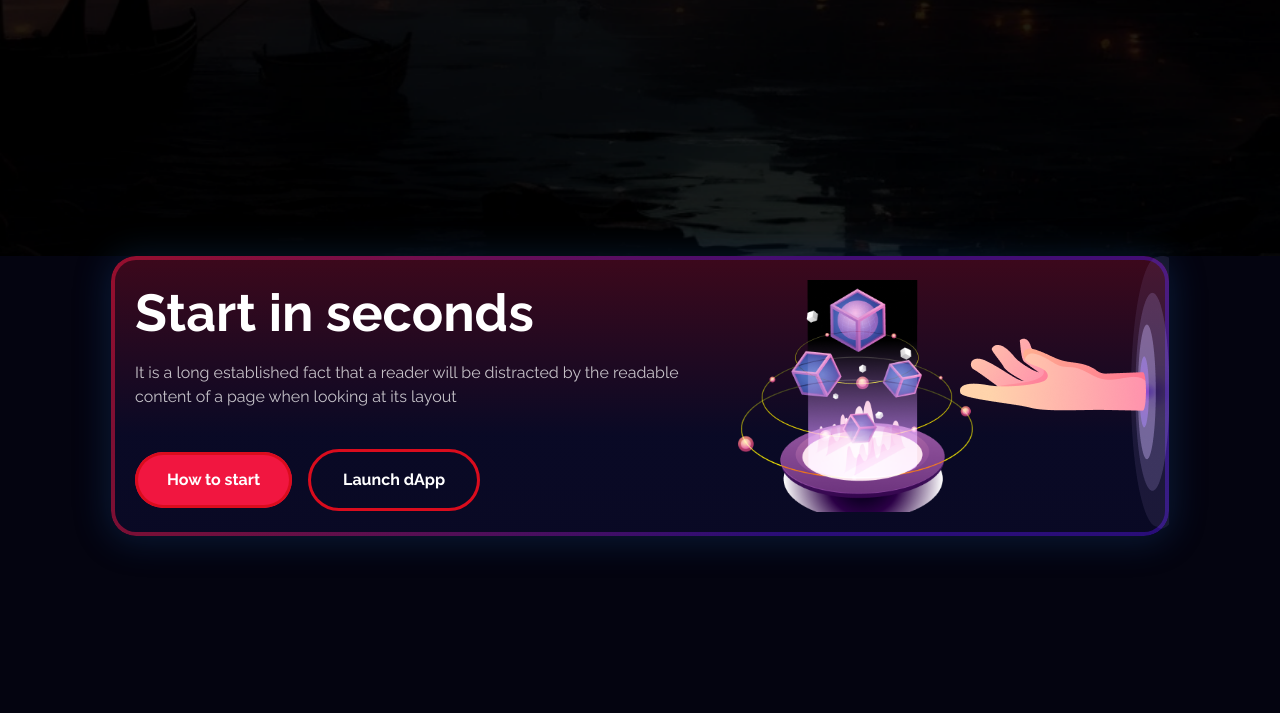
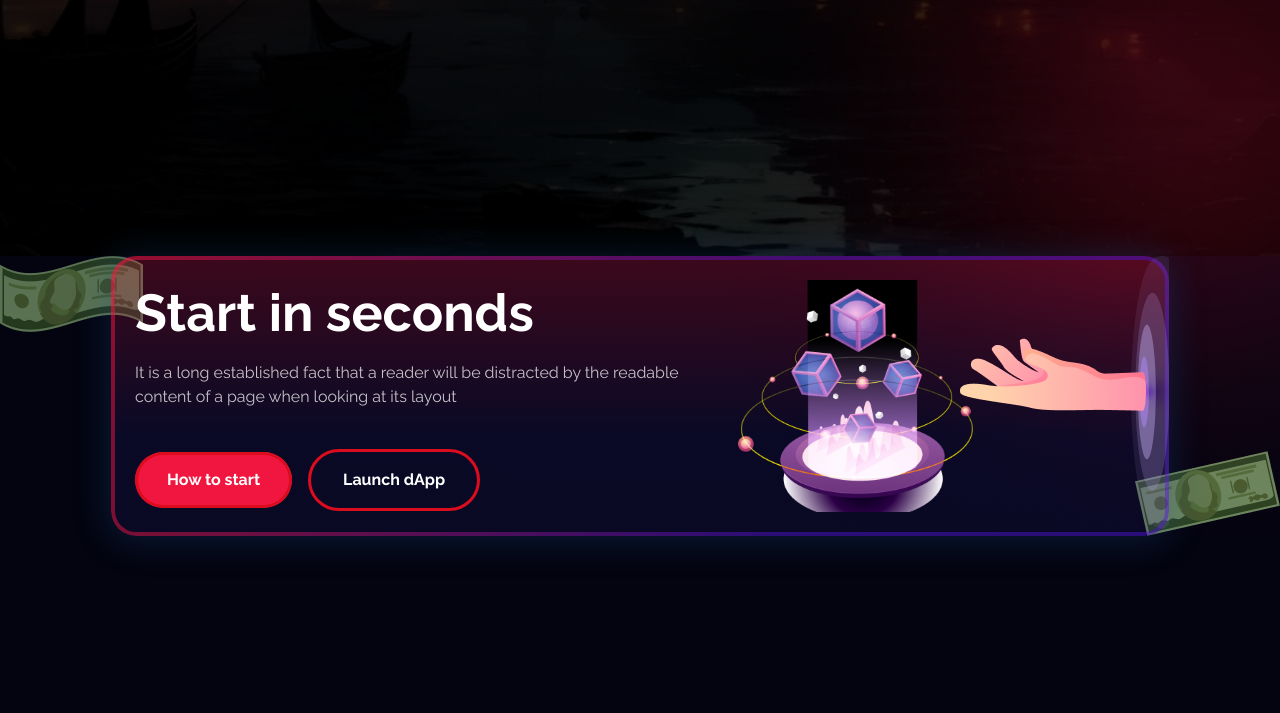
Before and after one commit to sachinsiwach502/Crypto-Homepage, a plain HTML site: page index.html in a window 1280 px wide. Shown: the part 6361-7074 px from the top of the page. Drawn offline with nearby package versions, Linux system fonts and the light colour scheme.

```diff
--- a/index.html
+++ b/index.html
@@ -494,7 +494,16 @@
         </section>
 
         <!--=============== start in sec ==================-->
-        <section>
+        <section class="position-relative">
+            <div class="position-absolute top-0 start-0">
+                <img src="./assets/img/png/in_sec_top_note.png" alt="note" class="w-100">
+            </div>
+            <div class="position-absolute bottom-0 end-0">
+                <img src="./assets/img/png/in_sec_bottom_note.png" alt="note" class="w-100">
+            </div>
+            <div class="position-absolute bottom-0 end-0">
+                <img src="./assets/img/png/in_sec_ellips.png" alt="note" class="w-100">
+            </div>
             <div class="in_sec_container in_sec_border p-4 position-relative">
                 <div class="position-absolute end-0 top-0 opacity-lg-50">
                     <img src="./assets/img/png/in_sec_right_hand.png" alt="">
```
Also changed, not shown: assets/img/png/in_sec_bottom_note.png (added), assets/img/png/in_sec_ellips.png (added), assets/img/png/in_sec_top_note.png (added).
